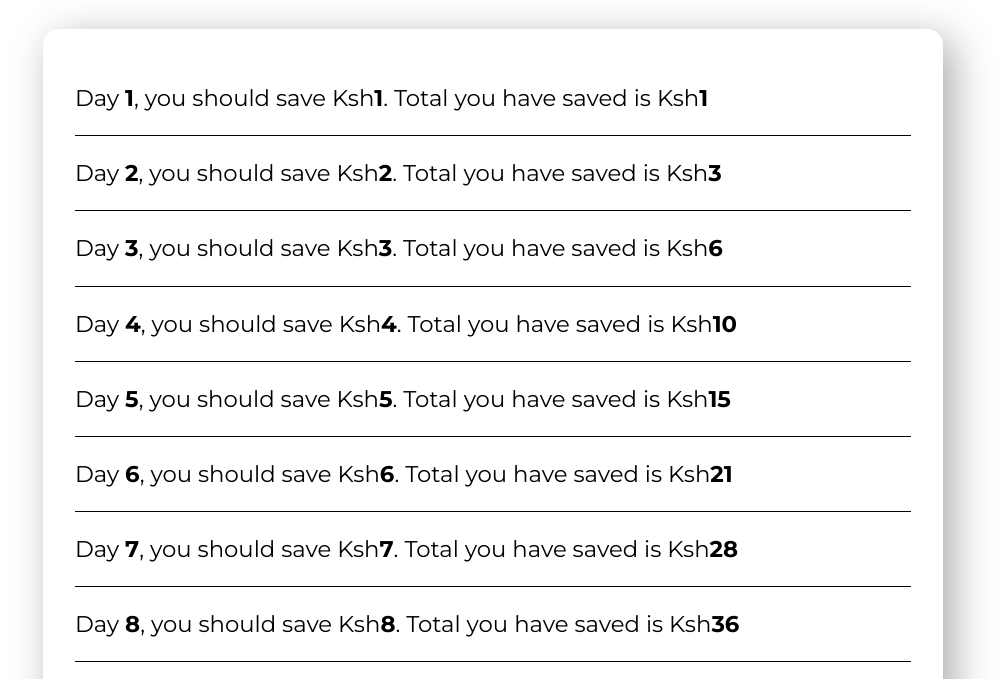
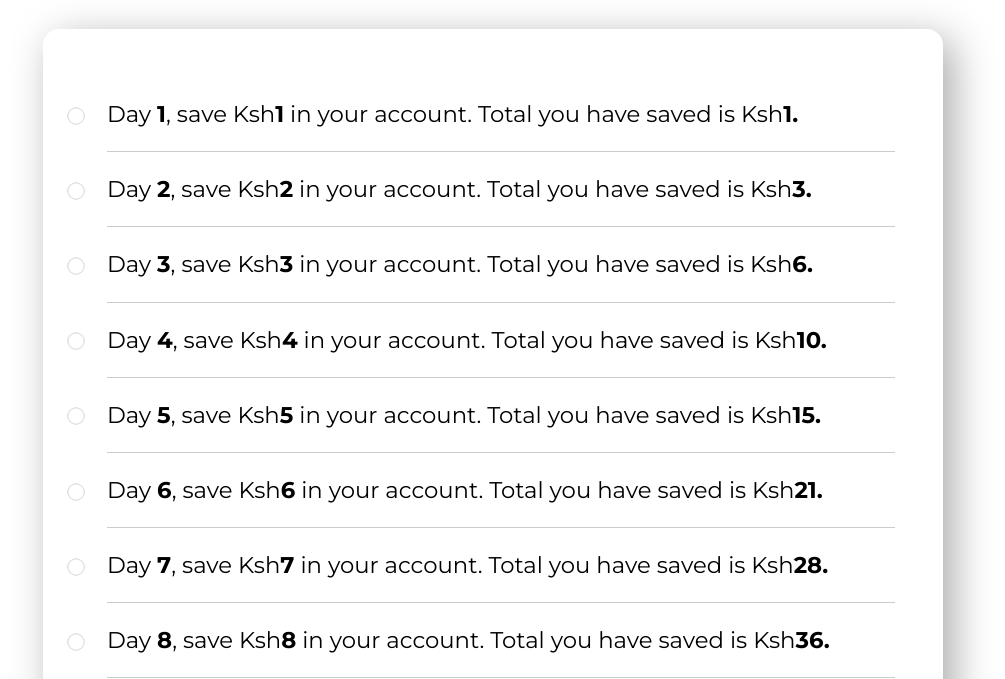
Before and after one commit to CSS-Viki/366-days-saving-plan, a plain HTML site: page index.html in a window 1280 px wide. Shown: the part 121-800 px from the top of the page, without its empty margins (147-1152 px from the left). Drawn offline with Linux system fonts and the light colour scheme.

Commit message:
Adding Checkbox

```diff
--- a/script.js
+++ b/script.js
@@ -5,16 +5,16 @@ function calculateTotalSavings() {
   let totalSavings = 0;
   let savingsArray = [];
 
-
   const unorderedList = document.createElement("ul");
-  unorderedList.classList.add("list-items");
 
   for (let currDay = 1; currDay <= numberOfDaysInYear; currDay++) {
     totalSavings += currDay;
-    savingsArray.push(`Day <strong>${currDay}</strong>, you should save Ksh<strong>${currDay}</strong>. Total you have saved is Ksh<strong>${totalSavings}</strong>`);
+    savingsArray.push(
+      `Day <strong>${currDay}</strong>, save Ksh<strong>${currDay}</strong> in your account. Total you have saved is Ksh<strong>${totalSavings}.</strong>`
+    );
   }
 
-  savingsArray.forEach(saving => {
+  savingsArray.forEach((saving) => {
     const listItem = document.createElement("li");
     listItem.classList.add("lists");
     listItem.innerHTML = saving;
@@ -24,4 +24,23 @@ function calculateTotalSavings() {
   savings.appendChild(unorderedList);
 }
 
+savings.addEventListener(
+  "click",
+  (e) => {
+    if (e.target.tagName === "LI") {
+      e.target.classList.toggle("checked");
+      saveData();
+    }
+  },
+  false
+);
+
+const saveData = () => {
+  localStorage.setItem("data", savings.innerHTML);
+};
+const showTask = () => {
+  savings.innerHTML = localStorage.getItem("data");
+};
+
+showTask();
 calculateTotalSavings();
--- a/style.css
+++ b/style.css
@@ -24,26 +24,49 @@ body {
   color: transparent;
 }
 #saving-details {
-  padding: 2em;
+
+  padding-block: 3em;
+  padding-inline: 4em 3em;
   background-color: #fff;
   margin-block-start: 2em;
   border-radius: 16px;
+  cursor: pointer;
   box-shadow: 10px 10px 42px 0px rgba(0, 0, 0, 0.34);
   -webkit-box-shadow: 10px 10px 42px 0px rgba(0, 0, 0, 0.34);
   -moz-box-shadow: 10px 10px 42px 0px rgba(0, 0, 0, 0.34);
 }
-
 .lists {
+  position: relative;
   font-size: clamp(0.8rem, 0.6091rem + 1.0182vw, 1.5rem);
   font-weight: 400;
   list-style-type: none;
   padding-block: 20px;
-  border-bottom: 1px solid black;
+  border-bottom: 1px solid #ccc;
   line-height: 1.5;
 }
 .lists:last-child {
   border-bottom: none;
 }
+.lists::before {
+  content: "";
+  position: absolute;
+  height: 18px;
+  width: 18px;
+  border-radius: 50%;
+  background-image: url("./images/unchecked.png");
+  background-size: cover;
+  background-position: center;
+  left: -40px;
+  top: 40%;
+}
+.lists.checked {
+  color: #ccc;
+  text-decoration: line-through;
+}
+.lists.checked::before {
+  background-image: url("./images/checked.png");
+}
+
 .attribution {
   display: flex;
   justify-content: space-between;
```
Also changed, not shown: images/checked.png (added), images/unchecked.png (added).
